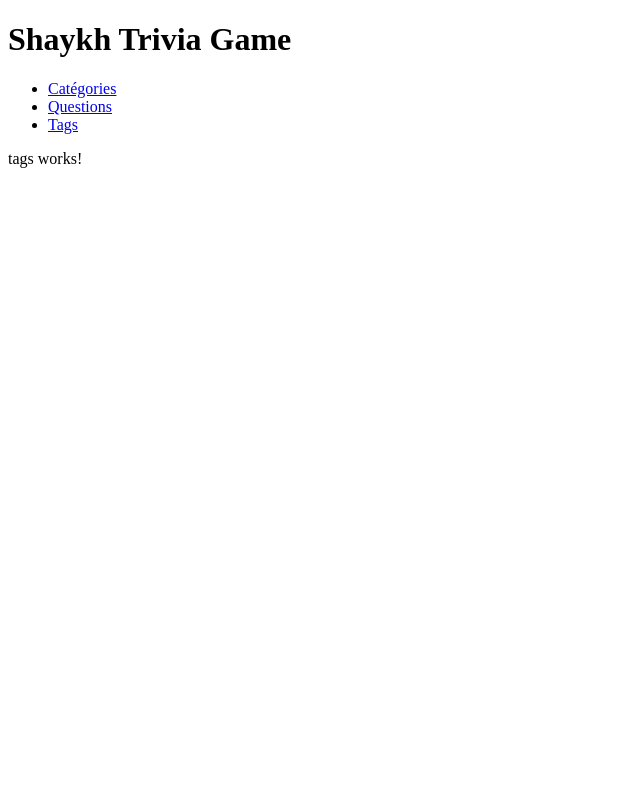
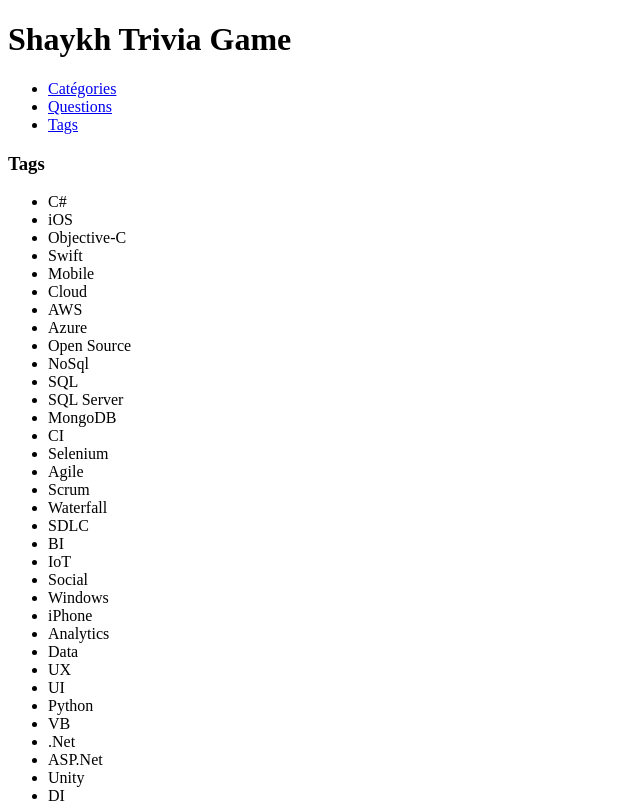
Before and after one commit to Shaykh/ShaykhTrivia, an Angular app: page /tags in a window 1280 px wide. Shown: the top 803 px of the page, without its empty margins (0-640 px from the left). Built offline with nearby package versions, Linux system fonts and the light colour scheme; data requests are answered from the project's data file.

Commit message:
Ecriture de tagComponent

```diff
--- a/src/app/components/questions/questions.component.ts
+++ b/src/app/components/questions/questions.component.ts
@@ -22,7 +22,7 @@
           this.questions = questions;
         }
       );
-      this.questionService.emitQuestions();
+    this.questionService.emitQuestions();
   }
 
   ngOnDestroy() {
--- a/src/app/components/tags/tags.component.html
+++ b/src/app/components/tags/tags.component.html
@@ -1,3 +1,6 @@
-<p>
-  tags works!
-</p>
+<h3>Tags</h3>
+<ul>
+  <li *ngFor="let tag of tags">
+    <span>{{ tag }}</span>
+  </li>
+</ul>
--- a/src/app/components/tags/tags.component.ts
+++ b/src/app/components/tags/tags.component.ts
@@ -1,15 +1,30 @@
-import { Component, OnInit } from '@angular/core';
+import { Component, OnInit, OnDestroy } from '@angular/core';
+import { Subscription } from 'rxjs';
+import { TagService } from './../../services/tag.service';
 
 @Component({
   selector: 'app-tags',
   templateUrl: './tags.component.html',
   styleUrls: ['./tags.component.scss']
 })
-export class TagsComponent implements OnInit {
+export class TagsComponent implements OnInit, OnDestroy {
 
-  constructor() { }
+  tags: string[];
+  tagSubscription: Subscription;
+
+  constructor(private tagService: TagService) { }
 
   ngOnInit() {
+    this.tagSubscription = this.tagService.tagSubject
+      .subscribe(
+        (tags: string[]) => {
+          this.tags = tags;
+        }
+      );
+    this.tagService.emitTags();
   }
 
+  ngOnDestroy() {
+    this.tagSubscription.unsubscribe();
+  }
 }
```
